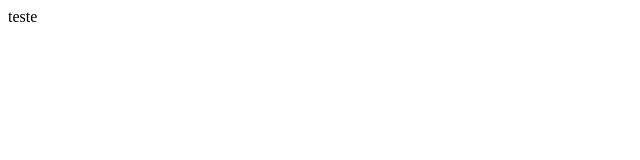
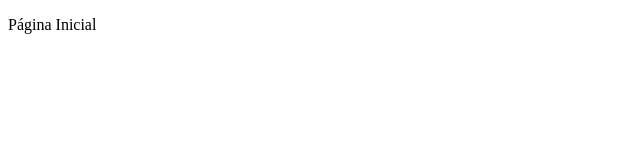
Before and after one commit to leo-ngra/Projeto-Cadastro-Pessoas-Cidades, a React (Create React App) app: page /pagina-inicial in a window 1280 px wide. Shown: the top 160 px of the page, without its empty margins (0-640 px from the left). Built offline with nearby package versions, Linux system fonts and the light colour scheme.

Commit message:
feat: Adicionado react-router-dom

```diff
--- a/package.json
+++ b/package.json
@@ -5,6 +5,7 @@
   "dependencies": {
     "react": "^18.2.0",
     "react-dom": "^18.2.0",
+    "react-router-dom": "6",
     "react-scripts": "5.0.1"
   },
   "devDependencies": {
--- a/src/App.tsx
+++ b/src/App.tsx
@@ -1,9 +1,10 @@
+import { AppRoutes } from "./routes";
 
 
 export const App = () => {
   return (
     <div className="App">
-     teste
+     <AppRoutes />
     </div>
   );
 }
--- a/src/routes/index.tsx
+++ b/src/routes/index.tsx
@@ -1 +1,11 @@
-export {  };
+import { Routes, Route, Navigate } from 'react-router-dom'
+
+export const AppRoutes = () => {
+    return (
+        <Routes>
+            <Route path='/pagina-inicial' element={<p>Página Inicial</p>} />
+
+            <Route path='*' element={<Navigate to='/pagina-inicial' />} />
+        </Routes>
+    );
+}
```
Also changed, not shown: src/index.tsx (+4 -3 lines), 2 other files (tests, documents, lock files or other folders).
